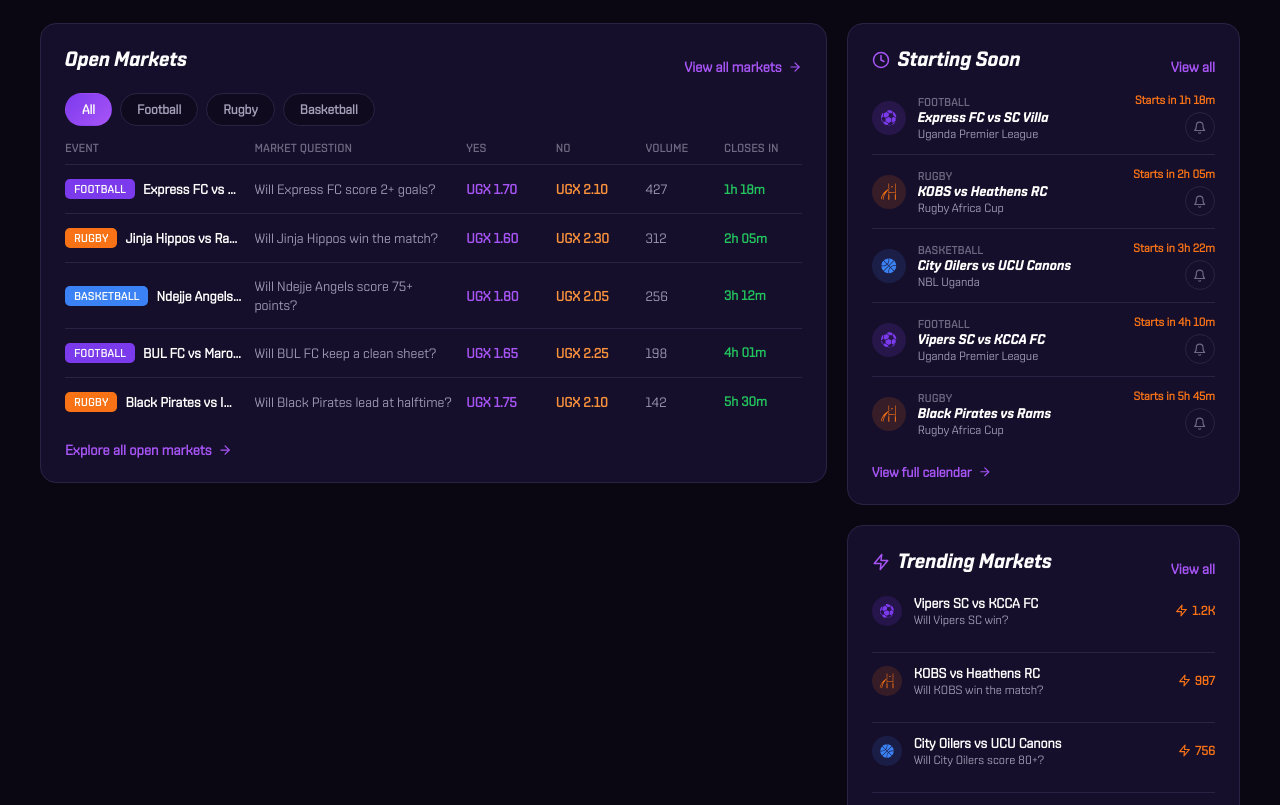
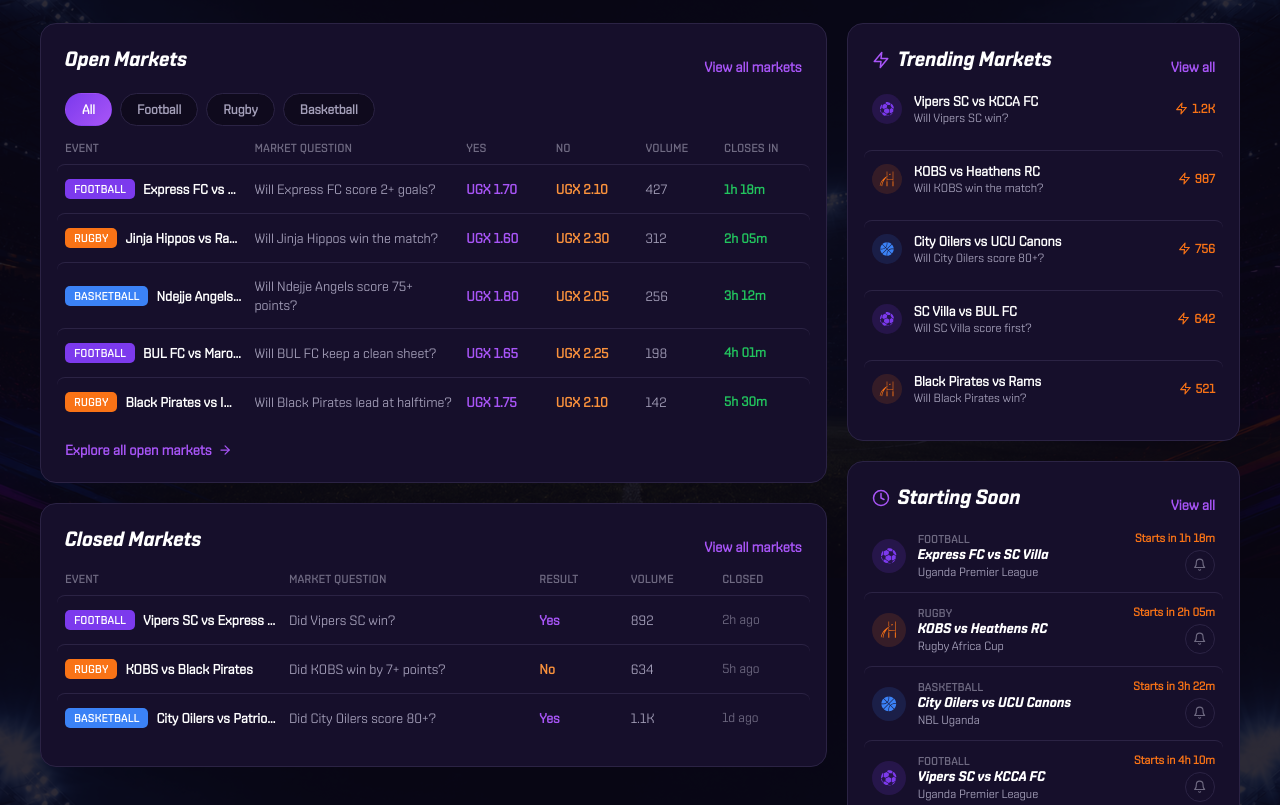
Before and after one commit to LEAGUE-OS-NEW/leagueos_frontend, a React (Vite) app: page /markets in a window 1280 px wide. Shown: the part 1095-1900 px from the top of the page. Built offline with nearby package versions, Linux system fonts and the light colour scheme.

Commit message:
style: add stadium background, Closed Markets card, row hover states, sidebar reorder on Markets page

```diff
--- a/src/pages/markets/Markets.css
+++ b/src/pages/markets/Markets.css
@@ -5,12 +5,37 @@
 }
 
 .markets-main {
+  position: relative;
   max-width: 1440px;
   margin: 0 auto;
   padding: 0 clamp(16px, 4vw, 40px) clamp(40px, 6vw, 64px);
   display: flex;
   flex-direction: column;
   gap: clamp(28px, 4vw, 40px);
+  background-image: url('/images/stadium-bg.png');
+  background-size: cover;
+  background-position: center;
+  background-repeat: no-repeat;
+  background-attachment: fixed;
+}
+
+.markets-main::before {
+  content: '';
+  position: absolute;
+  inset: 0;
+  background: var(--overlay-section);
+  z-index: 0;
+}
+
+.markets-main > * {
+  position: relative;
+  z-index: 1;
+}
+
+@media (max-width: 767px) {
+  .markets-main {
+    background-attachment: scroll;
+  }
 }
 
 /* Hero */
@@ -544,8 +569,17 @@
   grid-template-columns: 1.6fr 1.8fr 0.7fr 0.7fr 0.6fr 0.7fr;
   gap: 12px;
   align-items: center;
-  padding: 14px 0;
+  padding: 14px 8px;
+  margin: 0 -8px;
+  border-radius: 8px;
   border-top: 1px solid var(--color-border);
+  cursor: pointer;
+  transition: background-color 0.2s ease, transform 0.15s ease;
+}
+
+.open-market-row:not(.open-market-labels):hover {
+  background-color: var(--color-card-hover);
+  transform: scale(1.01);
 }
 
 .open-market-labels {
@@ -606,6 +640,29 @@
   font-weight: 600;
 }
 
+.closed-market-row,
+.closed-market-labels {
+  grid-template-columns: 1.6fr 1.8fr 0.6fr 0.6fr 0.6fr;
+}
+
+.closed-market-row .open-market-closes {
+  color: var(--color-text-muted);
+  font-weight: 500;
+}
+
+.closed-market-result {
+  font-size: 0.85rem;
+  font-weight: 700;
+}
+
+.closed-market-result--yes {
+  color: var(--color-primary-light);
+}
+
+.closed-market-result--no {
+  color: var(--color-accent-light);
+}
+
 .open-markets-empty {
   padding: 24px 0;
   margin: 0;
@@ -643,13 +700,22 @@
   display: flex;
   align-items: center;
   gap: 12px;
-  padding: 12px 0;
+  padding: 12px 8px;
+  margin: 0 -8px;
+  border-radius: 8px;
   border-top: 1px solid var(--color-border);
+  cursor: pointer;
+  transition: background-color 0.2s ease, transform 0.15s ease;
 }
 
 .starting-soon-item:first-child {
   border-top: none;
   padding-top: 0;
+}
+
+.starting-soon-item:hover {
+  background-color: var(--color-card-hover);
+  transform: scale(1.01);
 }
 
 .starting-soon-icon {
@@ -771,8 +837,17 @@
   display: flex;
   align-items: center;
   gap: 12px;
-  padding: 12px 0;
+  padding: 12px 8px;
+  margin: 0 -8px;
+  border-radius: 8px;
   border-top: 1px solid var(--color-border);
+  cursor: pointer;
+  transition: background-color 0.2s ease, transform 0.15s ease;
+}
+
+.trending-item:hover {
+  background-color: var(--color-card-hover);
+  transform: scale(1.01);
 }
 
 .trending-item:first-child {
@@ -1231,7 +1306,10 @@
   .market-view-link,
   .open-markets-explore-link,
   .starting-soon-view-full,
-  .starting-soon-meta button {
+  .starting-soon-meta button,
+  .open-market-row,
+  .starting-soon-item,
+  .trending-item {
     transition: none;
   }
 }
--- a/src/pages/markets/Markets.tsx
+++ b/src/pages/markets/Markets.tsx
@@ -62,6 +62,17 @@
   teamB: string;
   question: string;
   fireCount: string;
+};
+
+type ClosedMarketRow = {
+  id: string;
+  sport: Sport;
+  teamA: string;
+  teamB: string;
+  question: string;
+  result: 'Yes' | 'No';
+  volume: string;
+  closedAgo: string;
 };
 
 const SPORT_META: Record<Sport, { icon: IconType; markets: string; live: string; className: string }> = {
@@ -186,6 +197,39 @@
   { sport: 'Basketball', teamA: 'City Oilers', teamB: 'UCU Canons', question: 'Will City Oilers score 80+?', fireCount: '756' },
   { sport: 'Football', teamA: 'SC Villa', teamB: 'BUL FC', question: 'Will SC Villa score first?', fireCount: '642' },
   { sport: 'Rugby', teamA: 'Black Pirates', teamB: 'Rams', question: 'Will Black Pirates win?', fireCount: '521' },
+];
+
+const CLOSED_MARKETS: ClosedMarketRow[] = [
+  {
+    id: 'vipers-express-closed',
+    sport: 'Football',
+    teamA: 'Vipers SC',
+    teamB: 'Express FC',
+    question: 'Did Vipers SC win?',
+    result: 'Yes',
+    volume: '892',
+    closedAgo: '2h ago',
+  },
+  {
+    id: 'kobs-pirates-closed',
+    sport: 'Rugby',
+    teamA: 'KOBS',
+    teamB: 'Black Pirates',
+    question: 'Did KOBS win by 7+ points?',
+    result: 'No',
+    volume: '634',
+    closedAgo: '5h ago',
+  },
+  {
+    id: 'oilers-patriots-closed',
+    sport: 'Basketball',
+    teamA: 'City Oilers',
+    teamB: 'Patriots BC',
+    question: 'Did City Oilers score 80+?',
+    result: 'Yes',
+    volume: '1.1K',
+    closedAgo: '1d ago',
+  },
 ];
 
 const HOW_IT_WORKS_STEPS: { icon: IconType; title: string; description: string; accent: 'purple' | 'orange' | 'blue' }[] = [
@@ -333,7 +377,6 @@
             </div>
             <Link to="/markets" className="market-view-link">
               View all markets
-              <FiArrowRight />
             </Link>
           </div>
 
@@ -395,7 +438,6 @@
                 <h2 id="open-markets-heading">Open Markets</h2>
                 <Link to="/markets" className="market-view-link">
                   View all markets
-                  <FiArrowRight />
                 </Link>
               </div>
 
@@ -458,9 +500,81 @@
                 <FiArrowRight />
               </Link>
             </section>
+
+            <section className="market-panel closed-markets-panel" aria-labelledby="closed-markets-heading">
+              <div className="market-panel-heading">
+                <h2 id="closed-markets-heading">Closed Markets</h2>
+                <Link to="/markets" className="market-view-link">
+                  View all markets
+                </Link>
+              </div>
+
+              <div className="open-markets-table" role="table" aria-label="Closed market list">
+                <div className="open-market-row closed-market-labels open-market-labels" role="row">
+                  <span>Event</span>
+                  <span>Market Question</span>
+                  <span>Result</span>
+                  <span>Volume</span>
+                  <span>Closed</span>
+                </div>
+
+                {CLOSED_MARKETS.map((market) => (
+                  <article className="open-market-row closed-market-row" role="row" key={market.id}>
+                    <div className="open-market-event" role="cell">
+                      <span className={`sport-tag ${SPORT_META[market.sport].className}`}>{market.sport}</span>
+                      <span className="open-market-teams">
+                        {market.teamA} vs {market.teamB}
+                      </span>
+                    </div>
+                    <p role="cell" className="open-market-question">
+                      {market.question}
+                    </p>
+                    <div role="cell" className={`closed-market-result closed-market-result--${market.result.toLowerCase()}`}>
+                      {market.result}
+                    </div>
+                    <div role="cell" className="open-market-volume">
+                      {market.volume}
+                    </div>
+                    <div role="cell" className="open-market-closes">
+                      {market.closedAgo}
+                    </div>
+                  </article>
+                ))}
+              </div>
+            </section>
           </div>
 
           <aside className="markets-aside">
+            <section className="market-panel trending-panel" aria-labelledby="trending-heading">
+              <div className="market-panel-heading">
+                <h2 id="trending-heading">
+                  <FiZap /> Trending Markets
+                </h2>
+                <Link to="/markets" className="market-view-link">
+                  View all
+                </Link>
+              </div>
+
+              <div className="trending-list">
+                {TRENDING_MARKETS.map((market) => (
+                  <div className="trending-item" key={`${market.teamA}-${market.teamB}`}>
+                    <span className={`trending-icon ${SPORT_META[market.sport].className}`}>
+                      <SportIcon sport={market.sport} />
+                    </span>
+                    <div className="trending-copy">
+                      <b>
+                        {market.teamA} vs {market.teamB}
+                      </b>
+                      <span>{market.question}</span>
+                    </div>
+                    <span className="trending-count">
+                      <FiZap /> {market.fireCount}
+                    </span>
+                  </div>
+                ))}
+              </div>
+            </section>
+
             <section className="market-panel starting-soon-panel" aria-labelledby="starting-soon-heading">
               <div className="market-panel-heading">
                 <h2 id="starting-soon-heading">
@@ -505,36 +619,6 @@
                 View full calendar
                 <FiArrowRight />
               </Link>
-            </section>
-
-            <section className="market-panel trending-panel" aria-labelledby="trending-heading">
-              <div className="market-panel-heading">
-                <h2 id="trending-heading">
-                  <FiZap /> Trending Markets
-                </h2>
-                <Link to="/markets" className="market-view-link">
-                  View all
-                </Link>
-              </div>
-
-              <div className="trending-list">
-                {TRENDING_MARKETS.map((market) => (
-                  <div className="trending-item" key={`${market.teamA}-${market.teamB}`}>
-                    <span className={`trending-icon ${SPORT_META[market.sport].className}`}>
-                      <SportIcon sport={market.sport} />
-                    </span>
-                    <div className="trending-copy">
-                      <b>
-                        {market.teamA} vs {market.teamB}
-                      </b>
-                      <span>{market.question}</span>
-                    </div>
-                    <span className="trending-count">
-                      <FiZap /> {market.fireCount}
-                    </span>
-                  </div>
-                ))}
-              </div>
             </section>
           </aside>
         </section>
@@ -616,9 +700,7 @@
             <div>
               <h3>Need support?</h3>
               <p>Visit our Help Centre for tools and resources.</p>
-              <a href="#support">
-                Learn more <FiArrowRight />
-              </a>
+              <a href="#support">Learn more</a>
             </div>
           </aside>
         </section>
```
